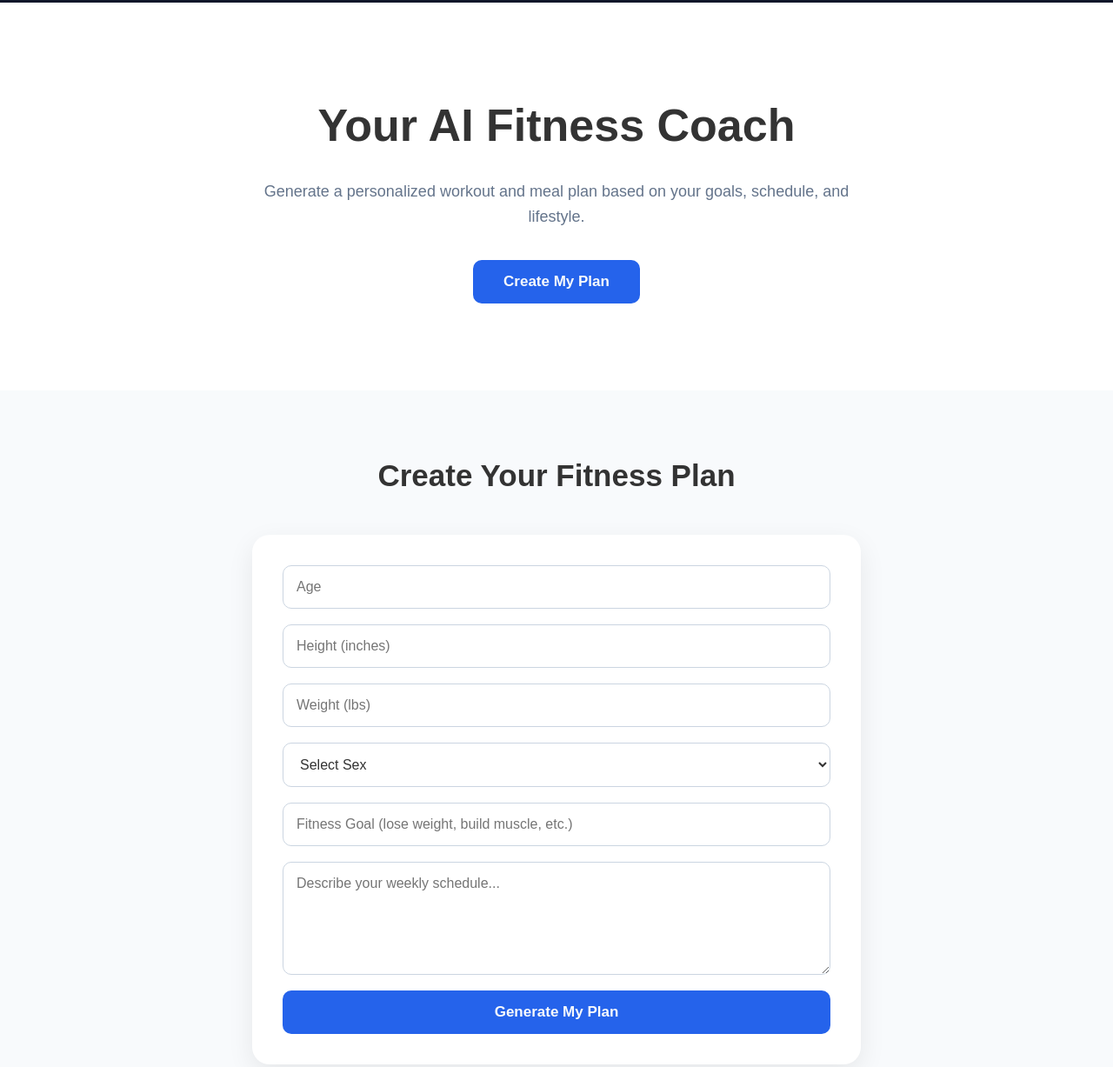
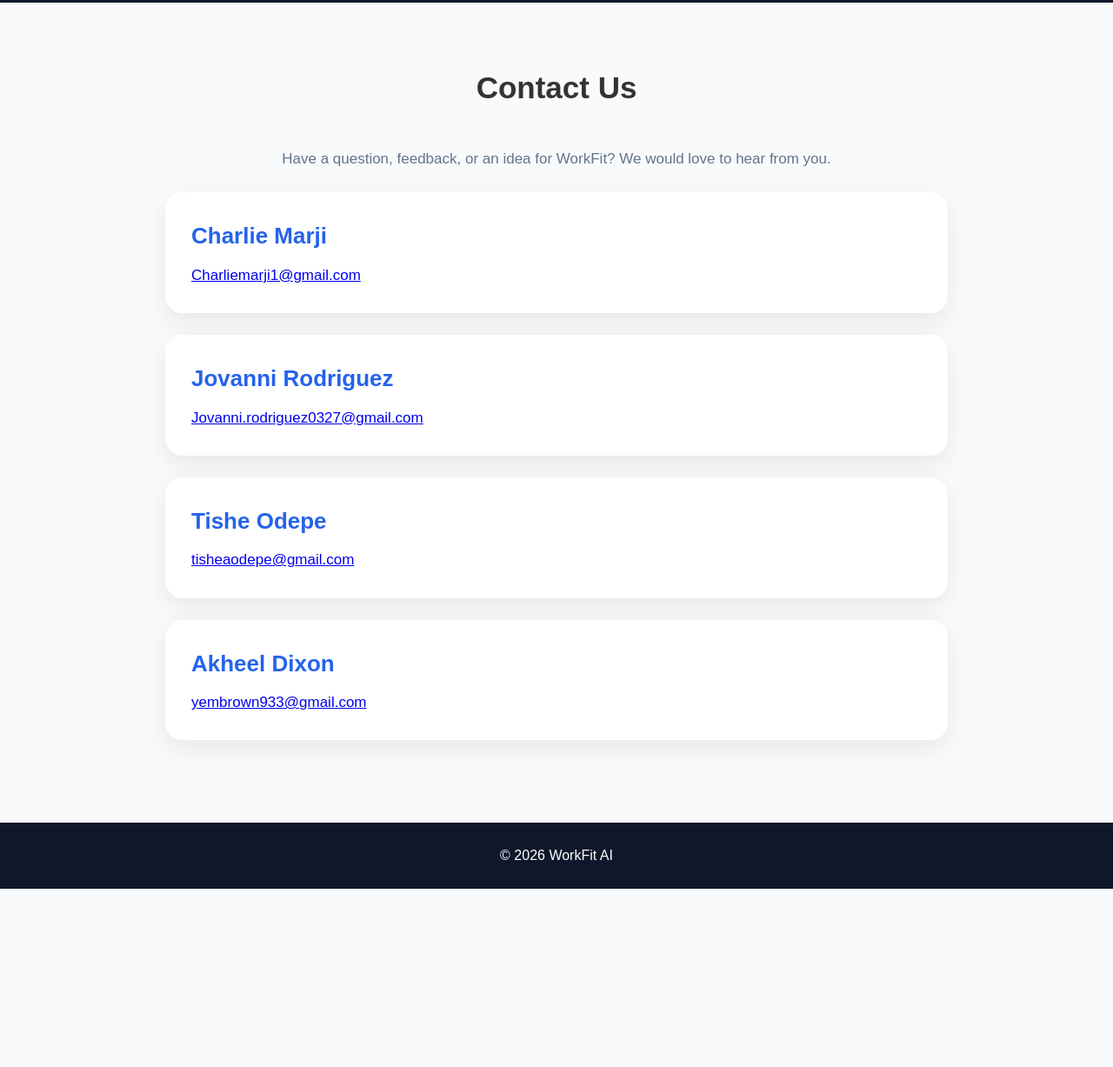
Before and after one commit to charliemarji1-web/WorkFit, a website: page index.html in a window 1280 px wide. Shown: the part 61-1288 px from the top of the page at 87% size. After the commit the page ends 1083 px from the top, so only its background shows below. Drawn offline with Linux system fonts and the light colour scheme.

Commit message:
Update index.html

```diff
--- a/index.html
+++ b/index.html
@@ -5,7 +5,7 @@
     <meta charset="UTF-8">
     <meta name="viewport" content="width=device-width, initial-scale=1.0">
 
-    <title>WorkFit AI Planner</title>
+    <title>Contact - WorkFit AI Planner</title>
 
     <link rel="stylesheet" href="style.css">
 </head>
@@ -31,7 +31,6 @@
             <button
                 id="darkModeBtn"
                 class="theme-toggle"
-                type="button"
                 aria-label="Toggle dark mode"
             >
                 🌙
@@ -43,148 +42,73 @@
 </header>
 
 
-<!-- HERO -->
-
-<section class="hero">
+<section id="contact">
 
     <div class="container">
 
-        <h2>Your AI Fitness Coach</h2>
+        <h2>Contact Us</h2>
 
         <p>
-            Generate a personalized workout and meal plan based on your goals,
-            schedule, and lifestyle.
+            Have a question, feedback, or an idea for WorkFit?
+            We would love to hear from you.
         </p>
 
-        <button id="scrollButton" type="button">
-            Create My Plan
-        </button>
 
-    </div>
+        <div class="card">
 
-</section>
+            <h2>Charlie Marji</h2>
+
+            <p>
+                <a href="mailto:Charliemarji1@gmail.com">
+                    Charliemarji1@gmail.com
+                </a>
+            </p>
+
+        </div>
 
 
-<!-- PLANNER -->
+        <div class="card">
 
-<section id="planner">
+            <h2>Jovanni Rodriguez</h2>
 
-    <div class="container">
+            <p>
+                <a href="mailto:Jovanni.rodriguez0327@gmail.com">
+                    Jovanni.rodriguez0327@gmail.com
+                </a>
+            </p>
 
-        <h2>Create Your Fitness Plan</h2>
-
-        <form id="planForm">
-
-            <input
-                id="age"
-                type="number"
-                placeholder="Age"
-                required
-            >
-
-            <input
-                id="height"
-                type="number"
-                placeholder="Height (inches)"
-                required
-            >
-
-            <input
-                id="weight"
-                type="number"
-                placeholder="Weight (lbs)"
-                required
-            >
-
-            <select id="sex" required>
-
-                <option value="">
-                    Select Sex
-                </option>
-
-                <option value="Male">
-                    Male
-                </option>
-
-                <option value="Female">
-                    Female
-                </option>
-
-            </select>
-
-            <input
-                id="goal"
-                type="text"
-                placeholder="Fitness Goal (lose weight, build muscle, etc.)"
-                required
-            >
-
-            <textarea
-                id="schedule"
-                placeholder="Describe your weekly schedule..."
-                required
-            ></textarea>
-
-            <button type="submit">
-                Generate My Plan
-            </button>
-
-        </form>
-
-    </div>
-
-</section>
+        </div>
 
 
-<!-- AI RESULT -->
+        <div class="card">
 
-<section id="result">
+            <h2>Tishe Odepe</h2>
 
-    <div class="container">
+            <p>
+                <a href="mailto:tisheaodepe@gmail.com">
+                    tisheaodepe@gmail.com
+                </a>
+            </p>
 
-        <h2>Your AI Plan</h2>
+        </div>
 
-        <div id="output">
-            <p>Your personalized plan will appear here...</p>
+
+        <div class="card">
+
+            <h2>Akheel Dixon</h2>
+
+            <p>
+                <a href="mailto:yembrown933@gmail.com">
+                    yembrown933@gmail.com
+                </a>
+            </p>
+
         </div>
 
     </div>
 
 </section>
 
-
-<!-- LOADING SCREEN -->
-
-<div id="loadingScreen" class="loading-screen">
-
-    <div class="loading-box">
-
-        <img
-            src="images/WorkFit%20Dark%20Logo.png"
-            alt="WorkFit AI"
-            class="loading-logo loading-logo-light"
-        >
-
-        <img
-            src="images/WorkFit%20White%20Logo.png"
-            alt="WorkFit AI"
-            class="loading-logo loading-logo-dark"
-        >
-
-        <div class="loader"></div>
-
-        <h2>Creating Your Plan</h2>
-
-        <p id="loadingText">
-            Building your personalized workout...
-        </p>
-
-    </div>
-
-</div>
-
-
-<!-- FOOTER -->
 
 <footer>
 
```
